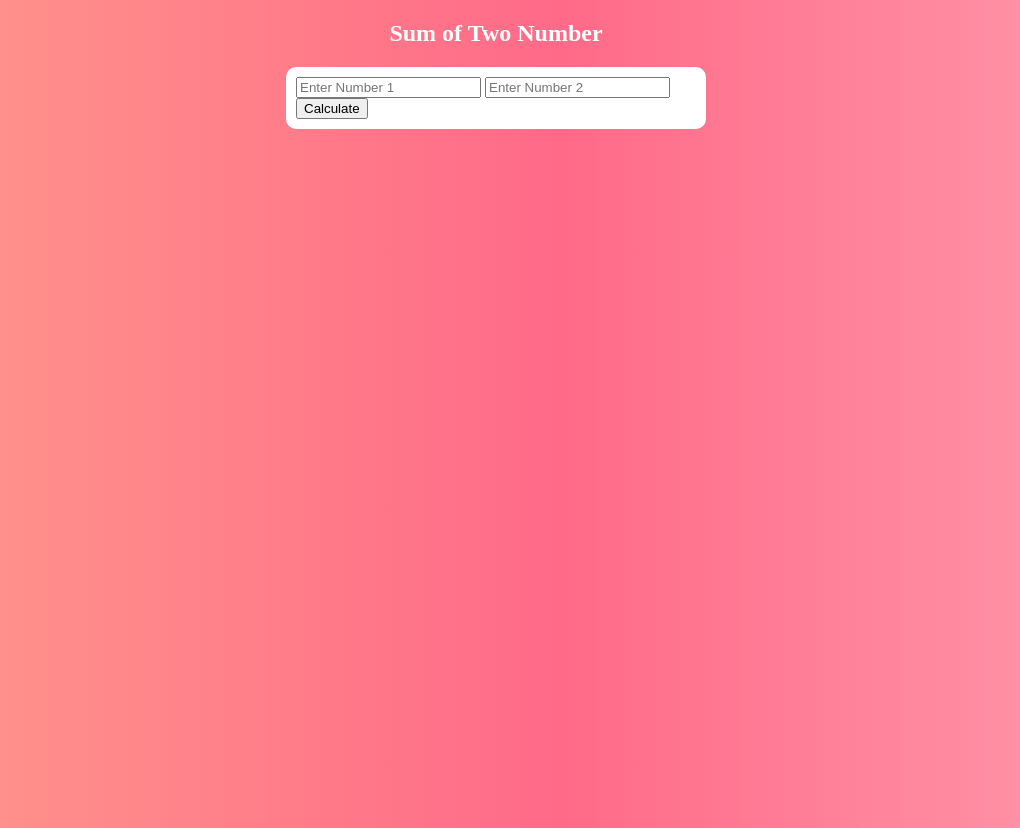
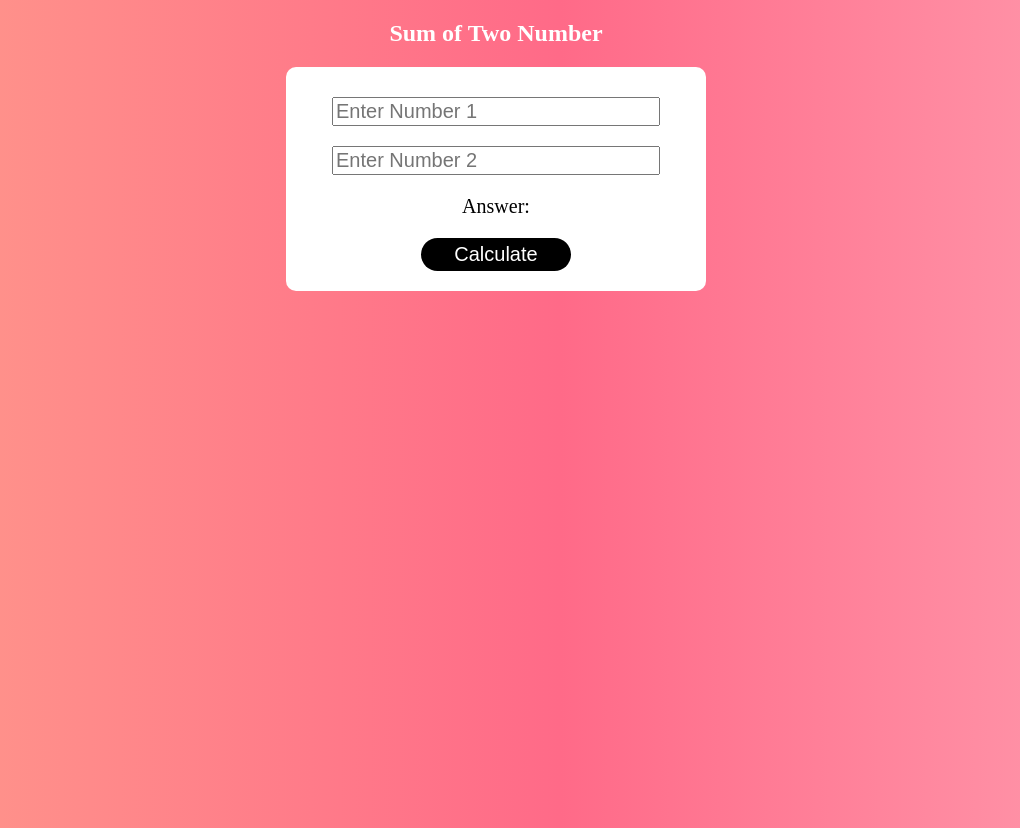
Before and after one commit to kasasau8/mini-project-javascript, a plain HTML site: page index.html in a window 1280 px wide. Shown: the whole page, without its empty margins (144-1164 px from the left). Drawn offline with Linux system fonts and the light colour scheme.

Commit message:
added css and values

```diff
--- a/index.html
+++ b/index.html
@@ -25,15 +25,57 @@
             color: #fff;
         }
 
+        .number-input{
+            width: 80%;
+            display: block;
+            margin: 20px auto;
+            font-size: 20px;
+
+        }
+
+        .answer{
+            text-align: center;
+            font-size: 20px;
+
+        }
+
+        .btn-calculate{
+             width: 150px;
+             display: block;
+             margin: 10px auto;
+             font-size: 20px;
+             background-color: black;
+             color: #fff;
+             border-radius: 50px;
+             border: none;
+             padding: 5px 10px;
+             cursor: pointer;
+        }
+
+
     </style>
 </head>
 <body>
     <h2 class="app-title">Sum of Two Number</h2>
     <div class="container">
-        <input type="text" placeholder="Enter Number 1"/>
-        <input type="text" placeholder="Enter Number 2"/>
-        <button type="button">Calculate</button>
+        <input type="text" placeholder="Enter Number 1" class="number-input" id="num1"/>
+        <input type="text" placeholder="Enter Number 2" class="number-input" id="num2"/>
+        <p class="answer" id="ans">Answer:</p>
+        <button type="button" class="btn-calculate" onclick="Calculate()">
+            Calculate
+        </button>
 
     </div>
+    <script>
+        function Calculate(){
+           const input1 = document.getElementById("num1");
+
+           const input2 = document.getElementById("num2");
+
+           const sum = parseInt (input1.value) + parseInt(input2.value);
+
+           console.log(sum);
+        }
+    </script>
 </body>
 </html>
```
